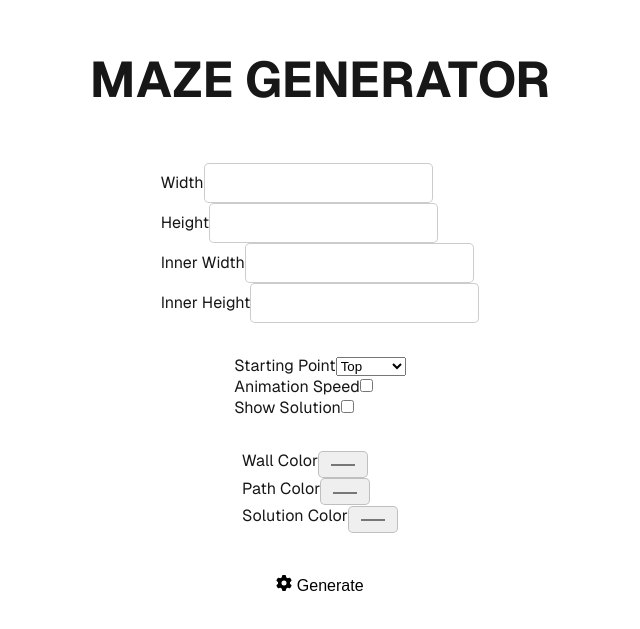
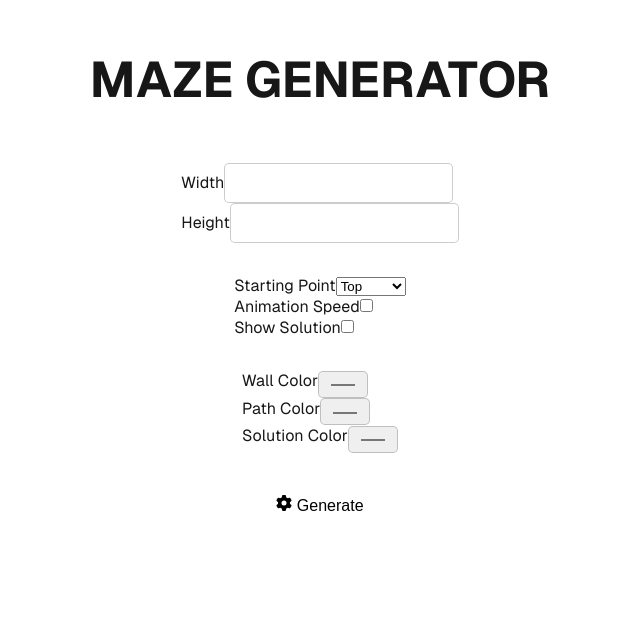
Before and after one commit to hafemi/nextjs-maze-generator, a Next.js app: page / in a window 1280 px wide. Shown: the part 115-744 px from the top of the page, without its empty margins (320-960 px from the left). Built offline with nearby package versions, Linux system fonts and the light colour scheme.

Commit message:
removed innerWidth/Height

```diff
--- a/app/button-handler.tsx
+++ b/app/button-handler.tsx
@@ -9,8 +9,6 @@ enum MazeCellValue {
 interface MazeGenerationConfig {
   width: number;
   height: number;
-  innerWidth: number;
-  innerHeight: number;
   invalidElements: string[];
   minValues: Record<string, number>;
   maxValues: Record<string, number>;
@@ -249,8 +247,6 @@ export class MazeGenerator {
 function validateElements({
   width,
   height,
-  innerWidth,
-  innerHeight,
   invalidElements,
   minValues,
   maxValues,
@@ -261,8 +257,6 @@ function validateElements({
   const dimensions = [
     { value: width, min: minValues.width, max: maxValues.width },
     { value: height, min: minValues.height, max: maxValues.height },
-    { value: innerWidth, min: minValues.innerWidth, max: maxValues.innerWidth },
-    { value: innerHeight, min: minValues.innerHeight, max: maxValues.innerHeight },
   ];
 
   for (const { value, min, max } of dimensions) {
--- a/app/page.tsx
+++ b/app/page.tsx
@@ -7,22 +7,16 @@ import styles from './page.module.css';
 const minValues: Record<string, number> = {
   width: 5,
   height: 5,
-  innerWidth: 0,
-  innerHeight: 0,
 };
 
 const maxValues: Record<string, number> = {
   width: 150,
   height: 150,
-  innerWidth: 145,
-  innerHeight: 145,
 };
 
 export default function Home() {
   const [width, setWidth] = useState('');
   const [height, setHeight] = useState('');
-  const [innerWidth, setInnerWidth] = useState('');
-  const [innerHeight, setInnerHeight] = useState('');
   const [startingPoint, setStartingPoint] = useState('top');
   const [animateCheckbox, setAnimateCheckbox] = useState(false);
   const [animationSpeed, setAnimationSpeed] = useState(0);
@@ -99,48 +93,6 @@ export default function Home() {
                 min: minValues.height,
                 max: maxValues.height,
                 elementId: 'height',
-              });
-            }}
-          />
-          <br />
-          <label htmlFor="innerWidth">Inner Width</label>
-          <input
-            className={`
-              ${invalidElements.includes('innerWidth') ? styles.invalid : ''}
-              ${styles.input}
-            `}
-            id="innerWidth"
-            type="number"
-            placeholder={`${minValues.innerWidth}-${maxValues.innerWidth}`}
-            value={innerWidth}
-            onChange={(e) => {
-              setInnerWidth(e.target.value);
-              validateElement({
-                value: parseInt(e.target.value),
-                min: minValues.innerWidth,
-                max: maxValues.innerWidth,
-                elementId: 'innerWidth',
-              });
-            }}
-          />
-          <br />
-          <label htmlFor="innerHeight">Inner Height</label>
-          <input
-            className={`
-              ${invalidElements.includes('innerHeight') ? styles.invalid : ''}
-              ${styles.input}
-            `}
-            id="innerHeight"
-            type="number"
-            placeholder={`${minValues.innerHeight}-${maxValues.innerHeight}`}
-            value={innerHeight}
-            onChange={(e) => {
-              setInnerHeight(e.target.value);
-              validateElement({
-                value: parseInt(e.target.value),
-                min: minValues.innerHeight,
-                max: maxValues.innerHeight,
-                elementId: 'innerHeight',
               });
             }}
           />
@@ -232,8 +184,6 @@ export default function Home() {
               handleGenerationButtonClicked({
                 width: getNumber(width),
                 height: getNumber(height),
-                innerWidth: getNumber(innerWidth),
-                innerHeight: getNumber(innerHeight),
                 invalidElements,
                 minValues,
                 maxValues,
```
